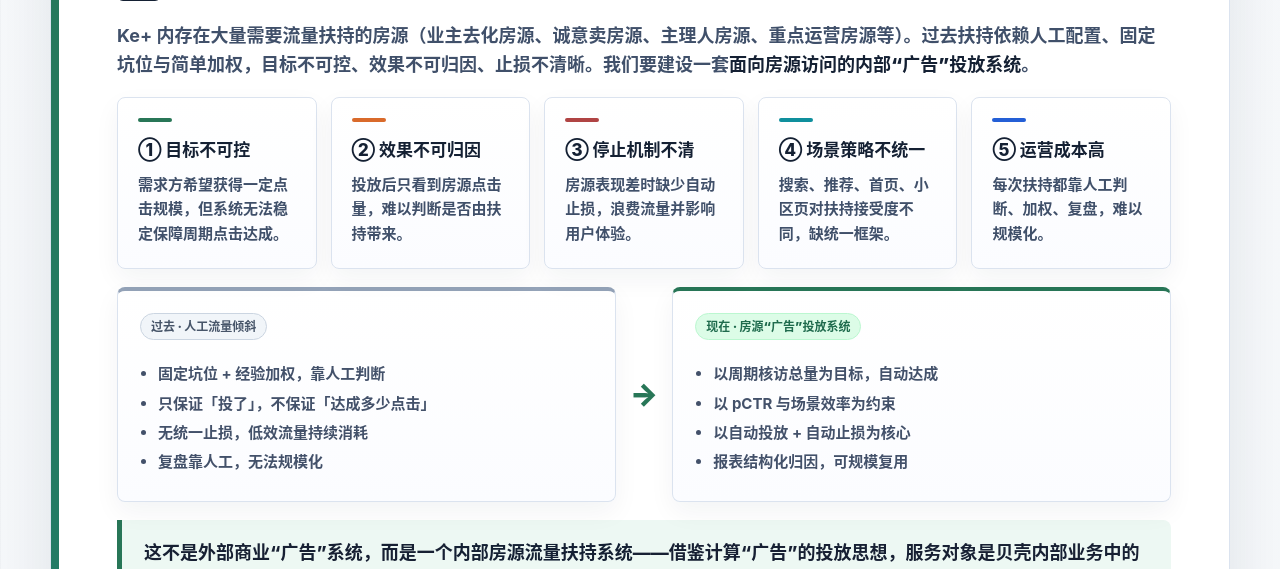
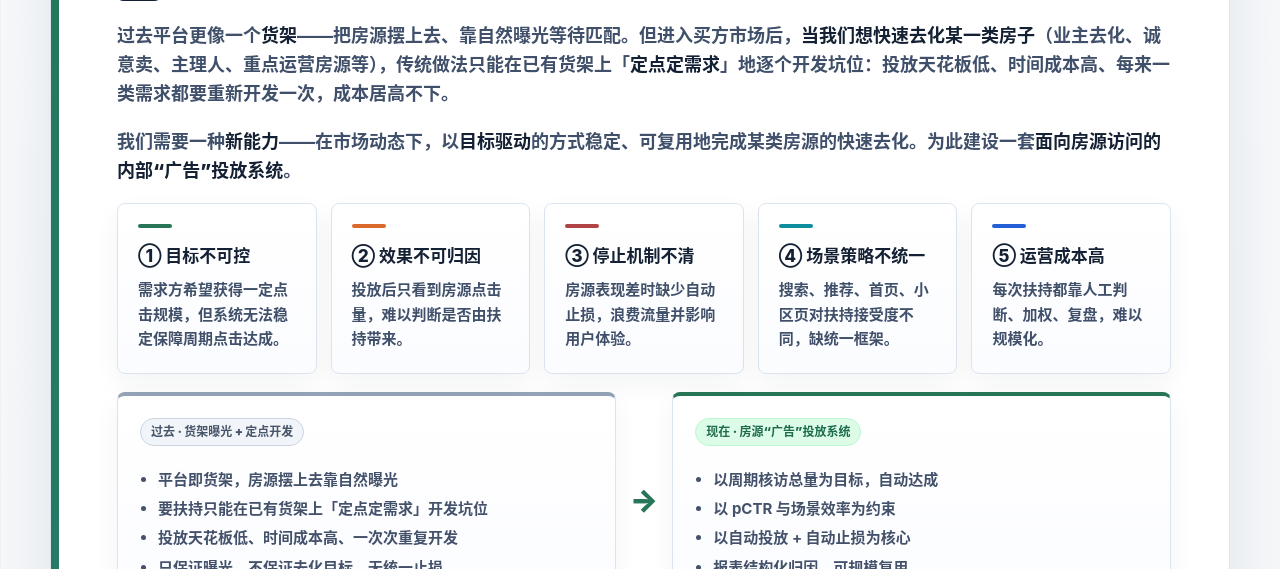
Before and after one commit to Summermax-cmd/summer-home, a website: page keplus-mvp/index.html in a window 1280 px wide. Shown: the part 383-952 px from the top of the page. Drawn offline with Linux system fonts and the light colour scheme.

Commit message:
Flesh out background: shelf/exposure -> new capability narrative

```diff
--- a/keplus-mvp/index.html
+++ b/keplus-mvp/index.html
@@ -309,7 +309,8 @@
       <!-- ============ 01 背景与定位 ============ -->
       <section>
         <div class="section-title" data-num="01"><h2>项目背景与产品定位</h2></div>
-        <p class="lead">Ke+ 内存在大量需要流量扶持的房源（业主去化房源、诚意卖房源、主理人房源、重点运营房源等）。过去扶持依赖人工配置、固定坑位与简单加权，目标不可控、效果不可归因、止损不清晰。我们要建设一套<strong style="color:var(--ink);font-weight:900">面向房源访问的内部“广告”投放系统</strong>。</p>
+        <p class="lead">过去平台更像一个<strong style="color:var(--ink);font-weight:900">货架</strong>——把房源摆上去、靠自然曝光等待匹配。但进入买方市场后，<strong style="color:var(--ink);font-weight:900">当我们想快速去化某一类房子</strong>（业主去化、诚意卖、主理人、重点运营房源等），传统做法只能在已有货架上「<strong style="color:var(--ink);font-weight:900">定点定需求</strong>」地逐个开发坑位：投放天花板低、时间成本高、每来一类需求都要重新开发一次，成本居高不下。</p>
+        <p class="lead" style="margin-top:12px">我们需要一种<strong style="color:var(--ink);font-weight:900">新能力</strong>——在市场动态下，以<strong style="color:var(--ink);font-weight:900">目标驱动</strong>的方式稳定、可复用地完成某类房源的快速去化。为此建设一套<strong style="color:var(--ink);font-weight:900">面向房源访问的内部“广告”投放系统</strong>。</p>
 
         <div class="grid-5">
           <div class="card">
@@ -336,12 +337,12 @@
 
         <div class="compare-strip">
           <div class="compare-card old">
-            <span class="compare-tag tag-old">过去 · 人工流量倾斜</span>
+            <span class="compare-tag tag-old">过去 · 货架曝光 + 定点开发</span>
             <ul>
-              <li>固定坑位 + 经验加权，靠人工判断</li>
-              <li>只保证「投了」，不保证「达成多少点击」</li>
-              <li>无统一止损，低效流量持续消耗</li>
-              <li>复盘靠人工，无法规模化</li>
+              <li>平台即货架，房源摆上去靠自然曝光</li>
+              <li>要扶持只能在已有货架上「定点定需求」开发坑位</li>
+              <li>投放天花板低、时间成本高、一次次重复开发</li>
+              <li>只保证曝光，不保证去化目标，无统一止损</li>
             </ul>
           </div>
           <div class="compare-arrow">→</div>
```
